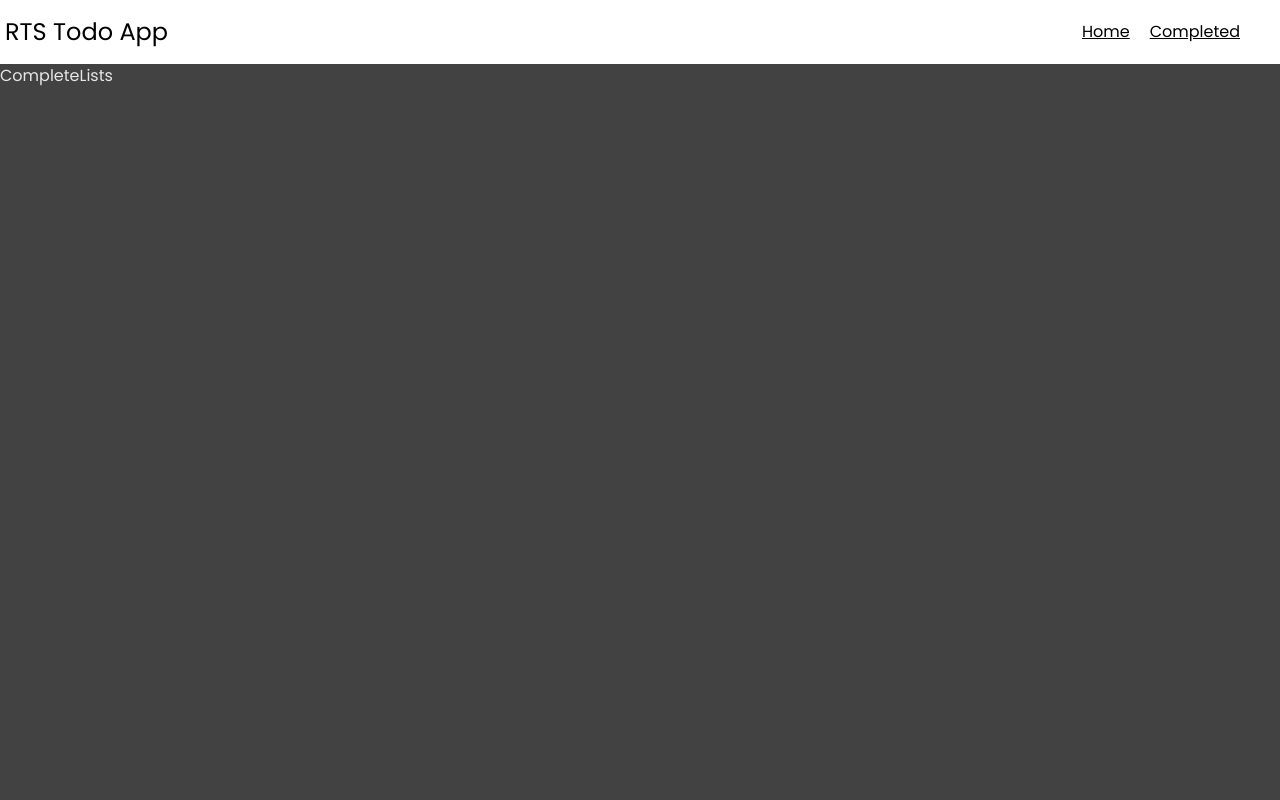
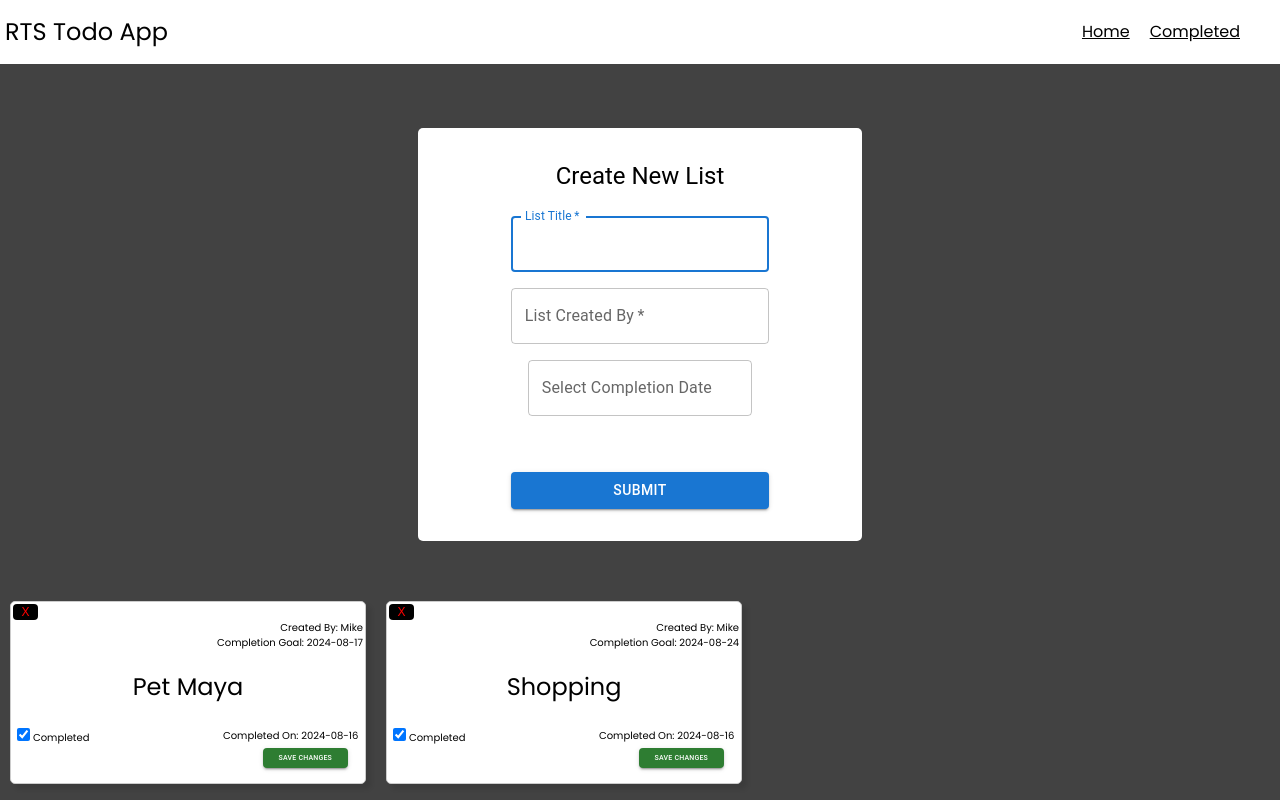
Before and after one commit to michaeladilulo/RTS-Todo-App, a React (Vite) app: page /completed in a window 1280 px wide. Built offline with nearby package versions, Linux system fonts and the light colour scheme; data requests are answered from the project's data file.

Commit message:
Complete shows up in complete, and incomplete shows up in incomplete. Need to refresh to see changes though

```diff
--- a/data/db.json
+++ b/data/db.json
@@ -2,11 +2,35 @@
   "list": [
     {
       "completionGoal": "2024-08-24",
-      "completedOn": "2024-08-14",
+      "completedOn": "2024-08-16",
       "createdBy": "Mike",
-      "title": "Take Karinna to Boise Open",
-      "id": "01b6",
+      "title": "Coding",
+      "id": "1a5f",
+      "completed": false
+    },
+    {
+      "completionGoal": "2024-08-17",
+      "completedOn": "2024-08-16",
+      "createdBy": "Mike",
+      "title": "Pet Maya",
+      "id": "aec7",
       "completed": true
+    },
+    {
+      "completionGoal": "2024-08-24",
+      "completedOn": "2024-08-16",
+      "createdBy": "Mike",
+      "title": "Shopping",
+      "id": "e808",
+      "completed": true
+    },
+    {
+      "completionGoal": "2024-09-01",
+      "completedOn": "2024-08-16",
+      "createdBy": "Mike",
+      "title": "Pay Rent",
+      "id": "946e",
+      "completed": false
     }
   ]
 }
--- a/src/Pages/CompleteLists.tsx
+++ b/src/Pages/CompleteLists.tsx
@@ -1,9 +1,57 @@
 import React, { FC } from 'react'
+import ListForm from "../Components/ListForm/ListForm";
+import ListCard from "../Components/ListCard/ListCard";
+import { useEffect, useState, useCallback } from "react";
+import axios from 'axios';
+import { List } from '../Types/Types';
 
-const CompleteLists: FC = () => {
+function completedLists () {
+  const [incompleteList, setIncompleteList] = useState<any | null>(null);
+  const [filteredList, setFilteredList] = useState<any | null>(null);
+
+  const renderLists = useCallback(
+    (listItem: any, requestType: 'POST' | 'DELETE') => {
+      setIncompleteList((list: any[]) =>
+        requestType === 'POST'
+          ? [...list, listItem]
+          : list.filter((item) => item.id !== listItem.id)
+      );
+    },
+    []
+  );
+
+  useEffect(() => {
+    const fetchLists = async () => {
+      try {
+        const response = await axios.get<List[]>('http://localhost:3000/list');
+        setIncompleteList(response.data);
+        const filteredList = response.data.filter(item => item.completed == true);
+        setFilteredList(filteredList);
+      } catch (error) {
+        console.error('Error Fetching Items:', error)
+      }
+    };
+
+    fetchLists();
+  }, [])
+
   return (
-    <div>CompleteLists</div>
+    <>
+    <ListForm renderingLists={renderLists}/>
+    <div className='list-card-container'>
+    {/* Array of Objects */}
+    {filteredList && Array.isArray(filteredList) && filteredList.length > 0 ? (
+      filteredList.map(x => (
+        <div className='list-card' key={x.id}>
+          <ListCard createdBy={x.createdBy} completionGoal={x.completionGoal} title={x.title} completedOn={x.completedOn} id={x.id} completed={x.completed} renderingLists={renderLists} />
+        </div>
+      ))
+    ) : (
+      <div>No Data To Display</div>
+    )}
+    </div>
+    </>
   )
 }
 
-export default CompleteLists
+export default completedLists;
--- a/src/Pages/Home.tsx
+++ b/src/Pages/Home.tsx
@@ -5,12 +5,13 @@ import axios from 'axios';
 import { List } from '../Types/Types';
 
 function Home() {
-  const [list, setList] = useState<any | null>(null)
+  const [incompleteList, setIncompleteList] = useState<any | null>(null);
+  const [filteredList, setFilteredList] = useState<any | null>(null);
 
 
   const renderLists = useCallback(
     (listItem: any, requestType: 'POST' | 'DELETE') => {
-      setList((list: any[]) =>
+      setIncompleteList((list: any[]) =>
         requestType === 'POST'
           ? [...list, listItem]
           : list.filter((item) => item.id !== listItem.id)
@@ -23,7 +24,9 @@ function Home() {
     const fetchLists = async () => {
       try {
         const response = await axios.get<List[]>('http://localhost:3000/list');
-        setList(response.data);
+        setIncompleteList(response.data);
+        const filteredList = response.data.filter(item => item.completed !== true);
+        setFilteredList(filteredList);
       } catch (error) {
         console.error('Error Fetching Items:', error)
       }
@@ -37,8 +40,8 @@ function Home() {
     <ListForm renderingLists={renderLists}/>
     <div className='list-card-container'>
     {/* Array of Objects */}
-    {list && Array.isArray(list) && list.length > 0 ? (
-      list.map(x => (
+    {filteredList && Array.isArray(filteredList) && filteredList.length > 0 ? (
+      filteredList.map(x => (
         <div className='list-card' key={x.id}>
           <ListCard createdBy={x.createdBy} completionGoal={x.completionGoal} title={x.title} completedOn={x.completedOn} id={x.id} completed={x.completed} renderingLists={renderLists} />
         </div>
```
